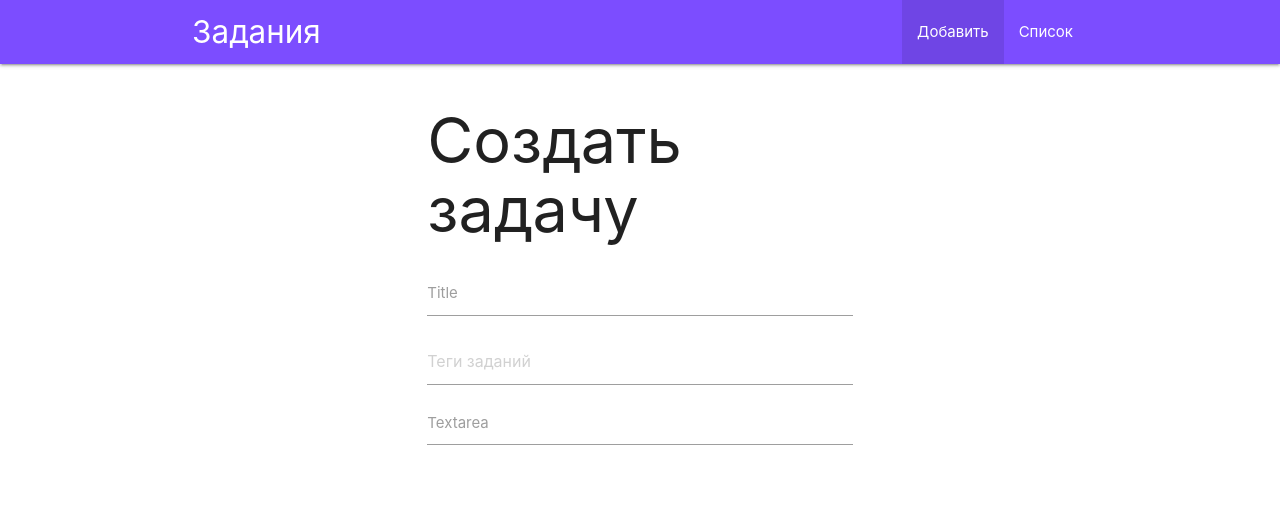
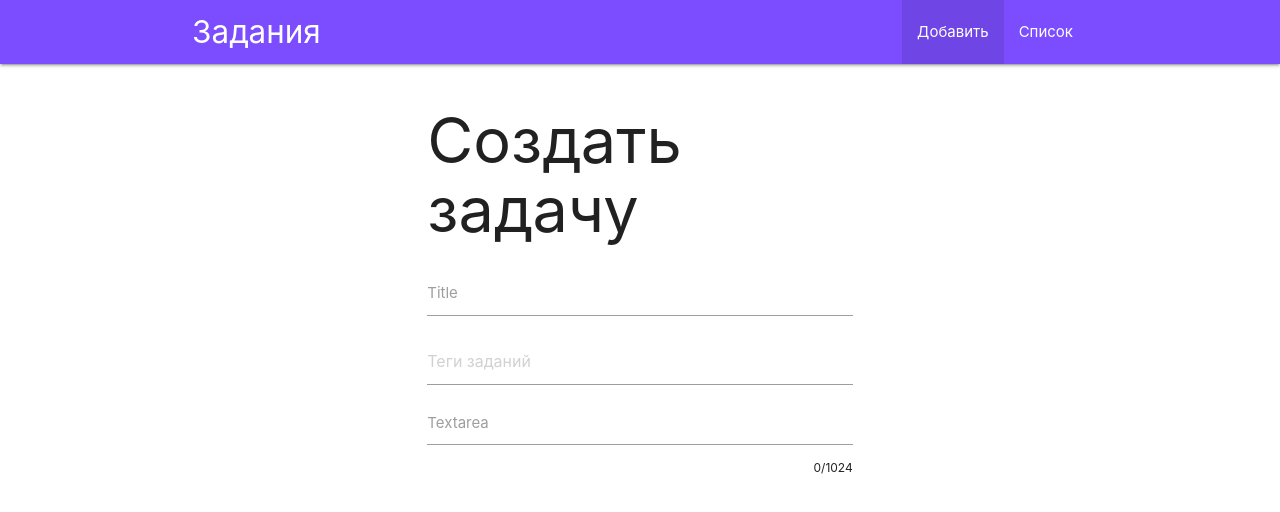
Before and after one commit to Vadimagic/TasksVue, a Vue app: page / in a window 1280 px wide. Shown: the top 512 px of the page. Built offline with nearby package versions, Linux system fonts and the light colour scheme.

Commit message:
create textarea with max length

```diff
--- a/src/views/Create.vue
+++ b/src/views/Create.vue
@@ -9,8 +9,9 @@
 				</div>
 				<div class="chips" ref="chips"></div>
 				<div class="input-field">
-					<textarea id="textarea1" class="materialize-textarea"></textarea>
-					<label for="textarea1">Textarea</label>
+					<textarea id="description" class="materialize-textarea" v-model="text"></textarea>
+					<label for="description">Textarea</label>
+					<span class="character-counter" style="float: right; font-size: 12px;">{{checkLengthText()}}/{{lengthText}}</span>
 				</div>
 			</div>
 		</div>
@@ -21,6 +22,21 @@
 
 export default {
 	name: 'Home',
+	data() {
+		return {
+			title: '',
+			text: '',
+			lengthText: 1024
+		}
+	},
+	methods: {
+		checkLengthText() {
+			if (this.text.length > this.lengthText) {
+				this.text = this.text.slice(0, this.lengthText)
+			}
+			return this.text.length
+		}
+	},
 	mounted() {
 		M.Chips.init(this.$refs.chips, {
 			placeholder: 'Теги заданий'
```
